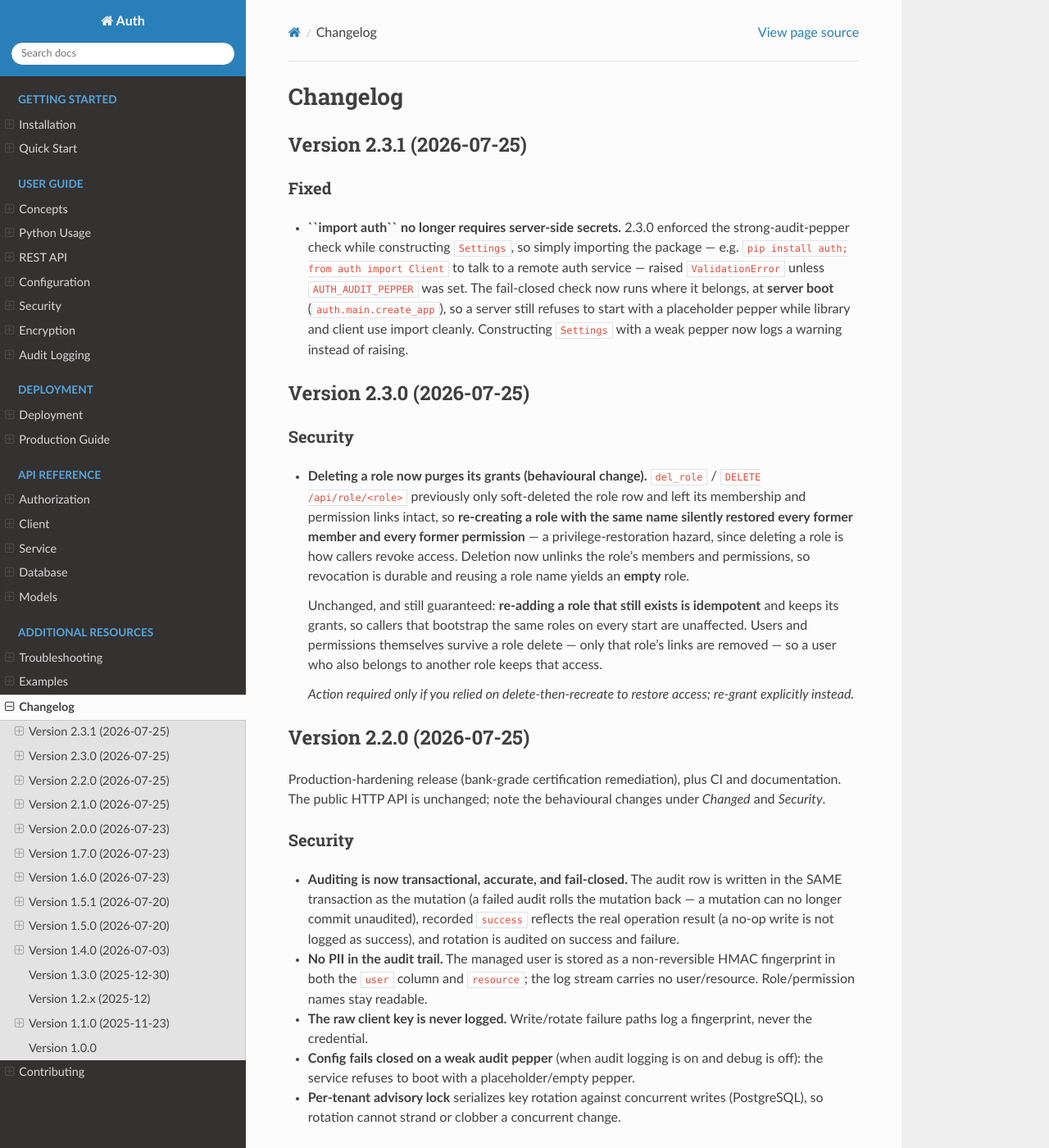
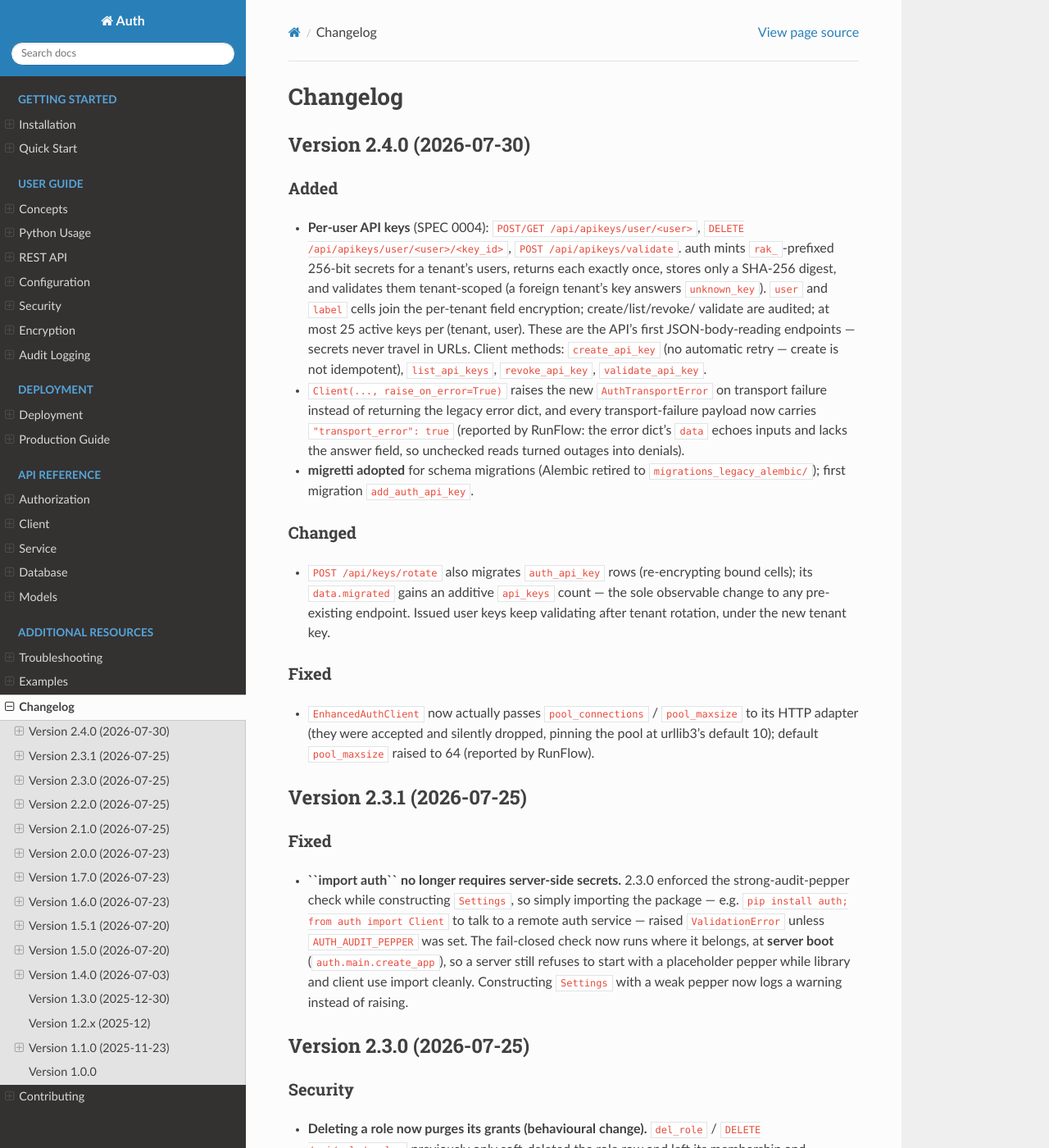
Before and after one commit to ourway/auth, a Sphinx documentation site: the page built from docs/changelog.rst, in a window 1280 px wide and 1400 px high. Shown: the whole window at 82% size. Built offline with Sphinx 7.4.7 and the Read the Docs theme 3.1.0, drawn with Linux system fonts in a browser that asks for light colours.

Commit message:
docs: 2.4.0 changelog + docs release bump (issuedb #9)
Co-Authored-By: Claude Fable 5 <noreply@anthropic.com>

```diff
--- a/docs/changelog.rst
+++ b/docs/changelog.rst
@@ -1,6 +1,46 @@
 =========
 Changelog
 =========
+
+Version 2.4.0 (2026-07-30)
+==========================
+
+Added
+-----
+
+- **Per-user API keys** (SPEC 0004): ``POST/GET /api/apikeys/user/<user>``,
+  ``DELETE /api/apikeys/user/<user>/<key_id>``, ``POST /api/apikeys/validate``.
+  auth mints ``rak_``-prefixed 256-bit secrets for a tenant's users, returns
+  each exactly once, stores only a SHA-256 digest, and validates them
+  tenant-scoped (a foreign tenant's key answers ``unknown_key``). ``user`` and
+  ``label`` cells join the per-tenant field encryption; create/list/revoke/
+  validate are audited; at most 25 active keys per (tenant, user). These are
+  the API's first JSON-body-reading endpoints — secrets never travel in URLs.
+  Client methods: ``create_api_key`` (no automatic retry — create is not
+  idempotent), ``list_api_keys``, ``revoke_api_key``, ``validate_api_key``.
+- ``Client(..., raise_on_error=True)`` raises the new ``AuthTransportError``
+  on transport failure instead of returning the legacy error dict, and every
+  transport-failure payload now carries ``"transport_error": true`` (reported
+  by RunFlow: the error dict's ``data`` echoes inputs and lacks the answer
+  field, so unchecked reads turned outages into denials).
+- **migretti adopted** for schema migrations (Alembic retired to
+  ``migrations_legacy_alembic/``); first migration ``add_auth_api_key``.
+
+Changed
+-------
+
+- ``POST /api/keys/rotate`` also migrates ``auth_api_key`` rows (re-encrypting
+  bound cells); its ``data.migrated`` gains an additive ``api_keys`` count —
+  the sole observable change to any pre-existing endpoint. Issued user keys
+  keep validating after tenant rotation, under the new tenant key.
+
+Fixed
+-----
+
+- ``EnhancedAuthClient`` now actually passes ``pool_connections`` /
+  ``pool_maxsize`` to its HTTP adapter (they were accepted and silently
+  dropped, pinning the pool at urllib3's default 10); default ``pool_maxsize``
+  raised to 64 (reported by RunFlow).
 
 Version 2.3.1 (2026-07-25)
 ==========================
--- a/docs/conf.py
+++ b/docs/conf.py
@@ -17,7 +17,7 @@ author = "Farshid Ashouri"
 
 # The full version, including alpha/beta/rc tags
 # Keep in sync with pyproject.toml (checked by `make version-check`)
-release = "2.3.1"
+release = "2.4.0"
 version = "2.3"
 
 # -- General configuration ---------------------------------------------------
```
